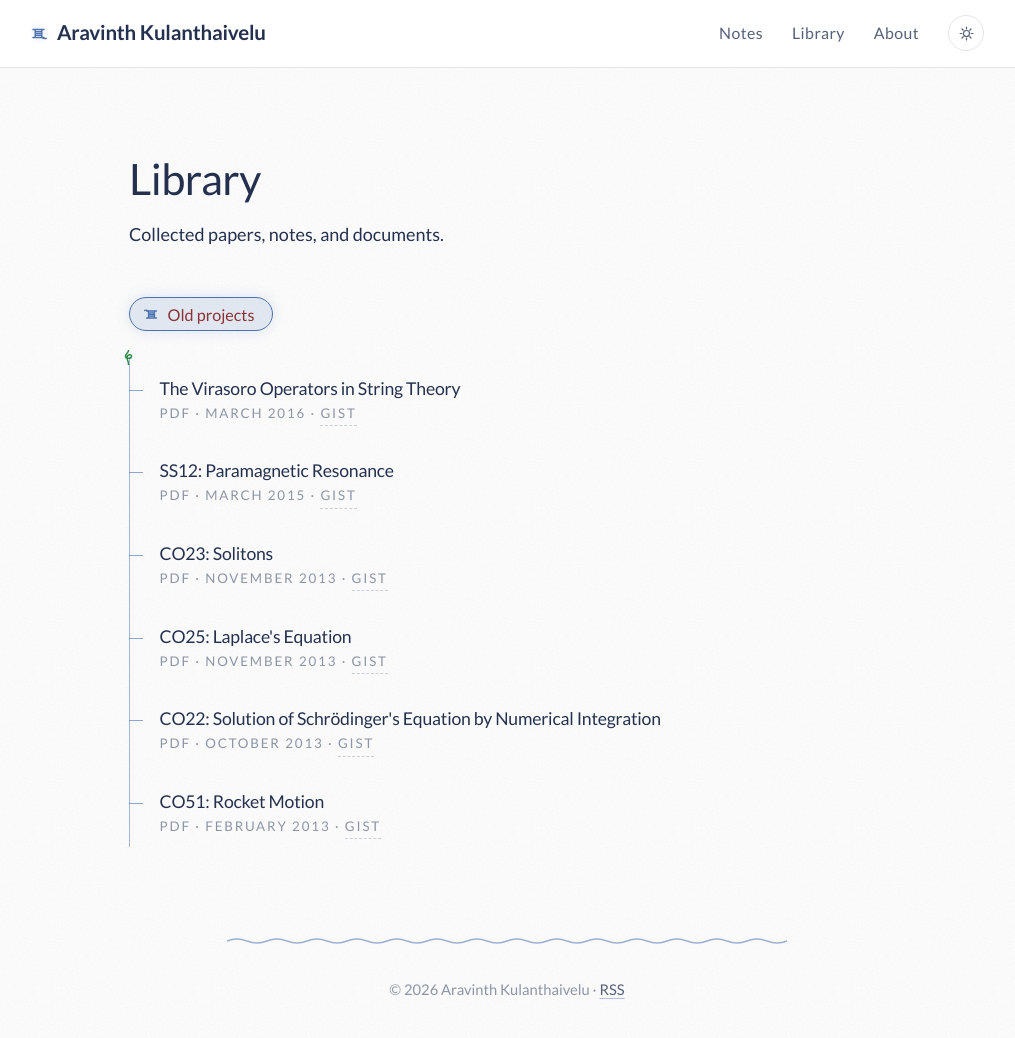
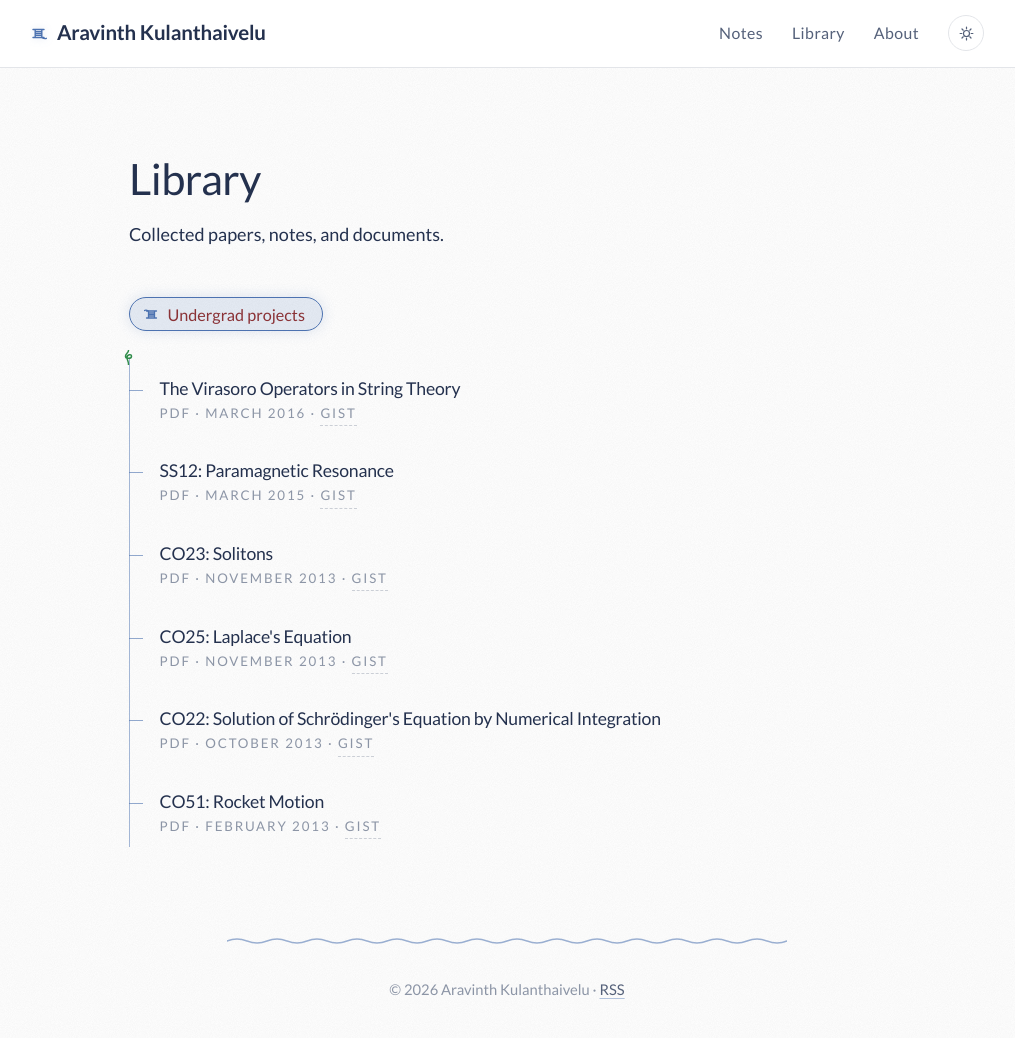
Before and after one commit to Aravinth-K/Aravinth-K.github.io, a Jekyll site: the page built from _pages/library.html, in a window 1280 px wide and 1048 px high. Shown: the top 1038 px of the window, without its empty margins (133-1148 px from the left). Built offline with Jekyll 4.4.1, drawn with Linux system fonts in a browser that asks for light colours.

Commit message:
Library: rename Old projects to Undergrad projects
Co-Authored-By: Claude Fable 5 <noreply@anthropic.com>

```diff
--- a/_pages/library.html
+++ b/_pages/library.html
@@ -8,16 +8,16 @@ description: Collected papers, notes, and documents
 <p>Collected papers, notes, and documents.</p>
 
 <h2 class="library-group-head">
-  <button class="spool-trigger fold-toggle active" aria-expanded="true" aria-controls="old-projects">
+  <button class="spool-trigger fold-toggle active" aria-expanded="true" aria-controls="undergrad-projects">
     <svg class="spool-glyph" width="15" height="15" viewBox="0 0 15 15" aria-hidden="true">
       <path d="M2.5,4 h10 M2.5,11 h10 M4.5,4 v7 M10.5,4 v7 M4.5,5.8 h6 M4.5,7.5 h6 M4.5,9.2 h6" stroke="currentColor" stroke-width="1.3" stroke-linecap="round" fill="none"/>
       <path d="M10.5,11 q2.5,1.5 4,0.5" stroke="currentColor" stroke-width="1.3" stroke-linecap="round" fill="none"/>
     </svg>
-    <span>Old projects</span>
+    <span>Undergrad projects</span>
   </button>
 </h2>
 
-<div class="library-fold" id="old-projects">
+<div class="library-fold" id="undergrad-projects">
 <div class="library-fold-clip">
 <ul class="library-list">
   {%- assign items = site.data.library | sort: "date" | reverse -%}
```
